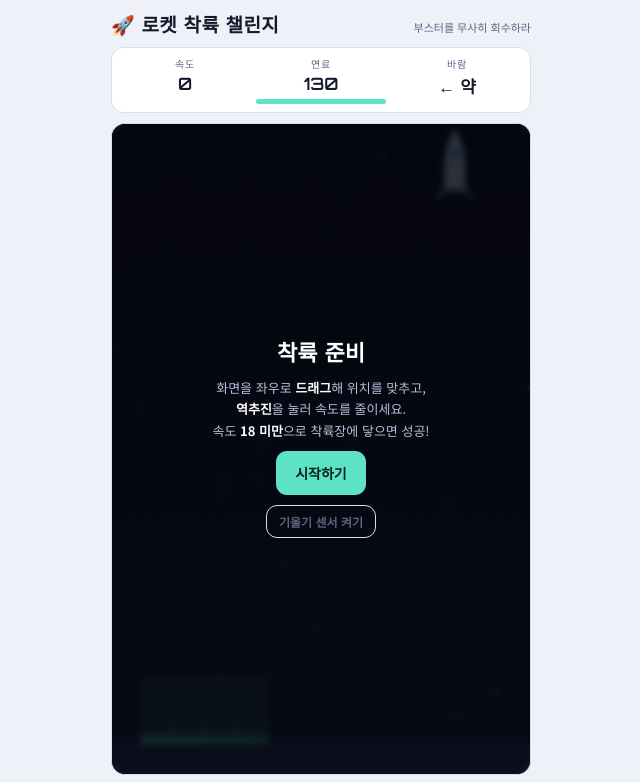
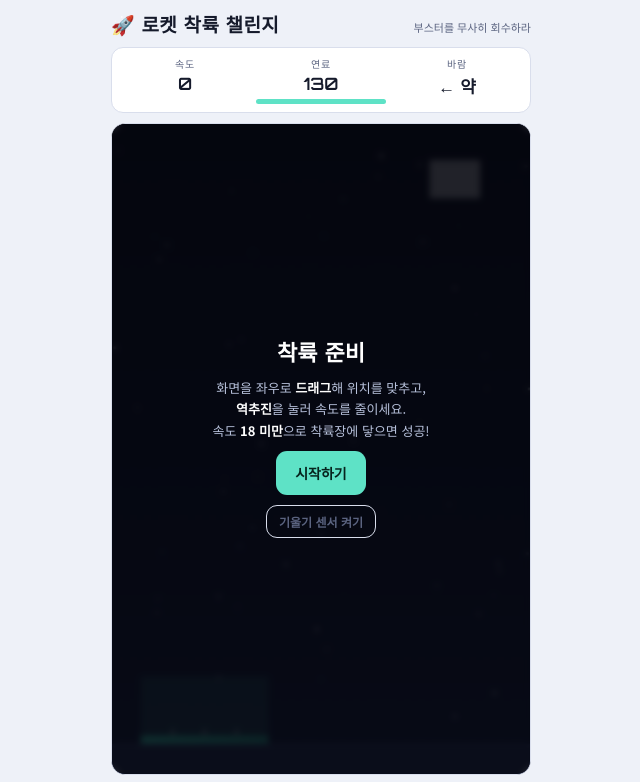
Before and after one commit to hd-sh-sh/re_rocket, a plain HTML site: page index.html in a window 1280 px wide. Shown: the top 782 px of the page, without its empty margins (319-959 px from the left). Drawn offline with Linux system fonts and the light colour scheme.

Commit message:
Change rocket image source URL in index.html
Updated the rocket image source URL in the script.

```diff
--- a/index.html
+++ b/index.html
@@ -209,8 +209,21 @@
 </div>
 
 <script>
+/* ============================================================
+   ✏️ 여기만 수정하세요! 내 로켓 이미지 주소를 따옴표 안에 붙여넣기
+   ============================================================ */
+var ROCKET_IMG = "https://raw.githubusercontent.com/hd-sh-sh/rocket_202611/main/rocket00.png";
+/* ============================================================ */
+
 (function(){
   "use strict";
+
+  /* ---------- 로켓 이미지 불러오기 (실패하면 기본 로켓으로 그림) ---------- */
+  var rocketImg = new Image();
+  var rocketReady = false;
+  rocketImg.onload = function(){ rocketReady = true; };
+  rocketImg.onerror = function(){ rocketReady = false; };
+  if (ROCKET_IMG) rocketImg.src = ROCKET_IMG.trim();
 
   var cv = document.getElementById('cv');
   var ctx = cv.getContext('2d');
@@ -437,6 +450,14 @@
   }
 
   function drawRocket(x,y){
+    // 학생 이미지: 비율을 유지한 채 가로 44 × 세로 70 칸 안에 맞추고, 바닥을 착지 지점에 맞춤
+    if (rocketReady && rocketImg.naturalWidth > 0){
+      var maxW = 44, maxH = 70;
+      var sc = Math.min(maxW / rocketImg.naturalWidth, maxH / rocketImg.naturalHeight);
+      var w = rocketImg.naturalWidth * sc, h = rocketImg.naturalHeight * sc;
+      ctx.drawImage(rocketImg, x - w/2, y + 30 - h, w, h);
+      return;
+    }
     ctx.save(); ctx.translate(x,y);
     // 동체
     ctx.fillStyle='#e6ebf7';
```
